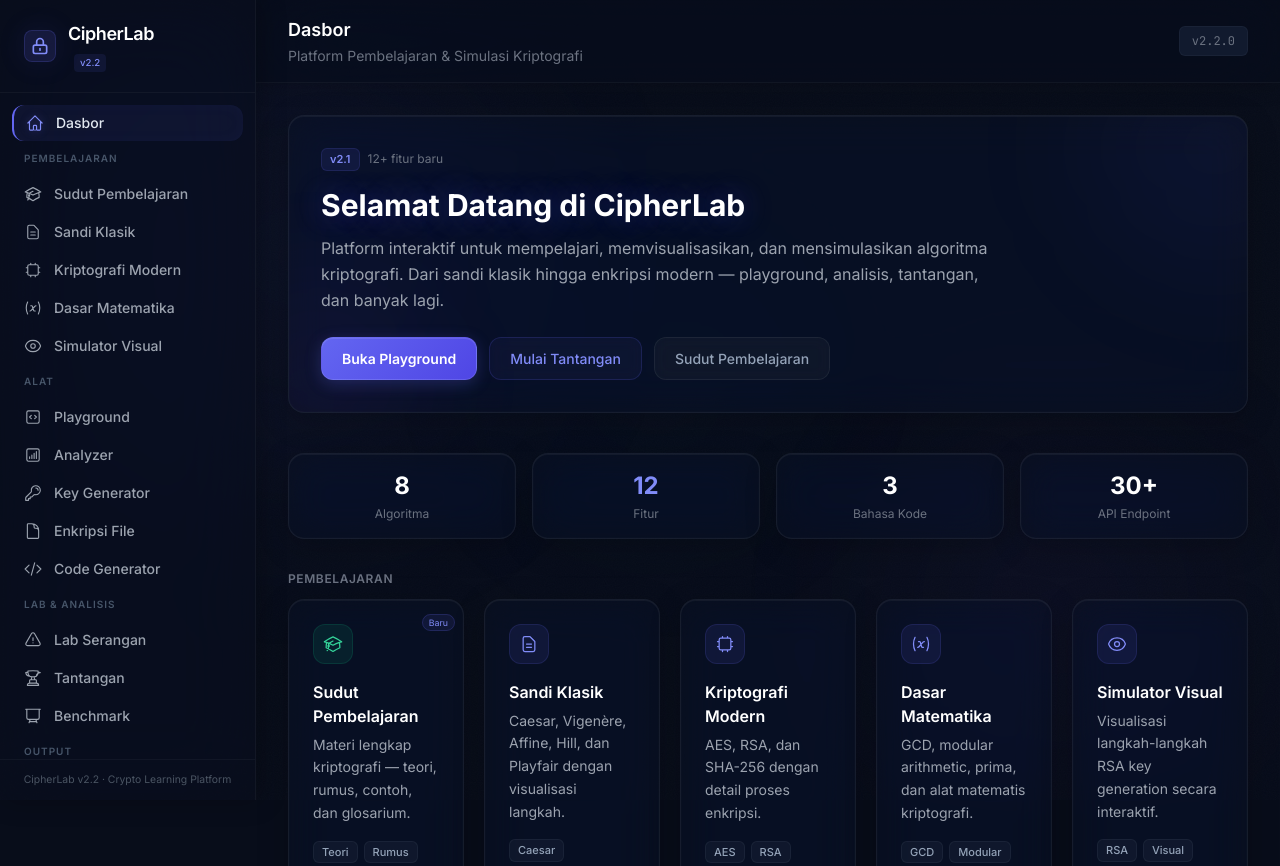
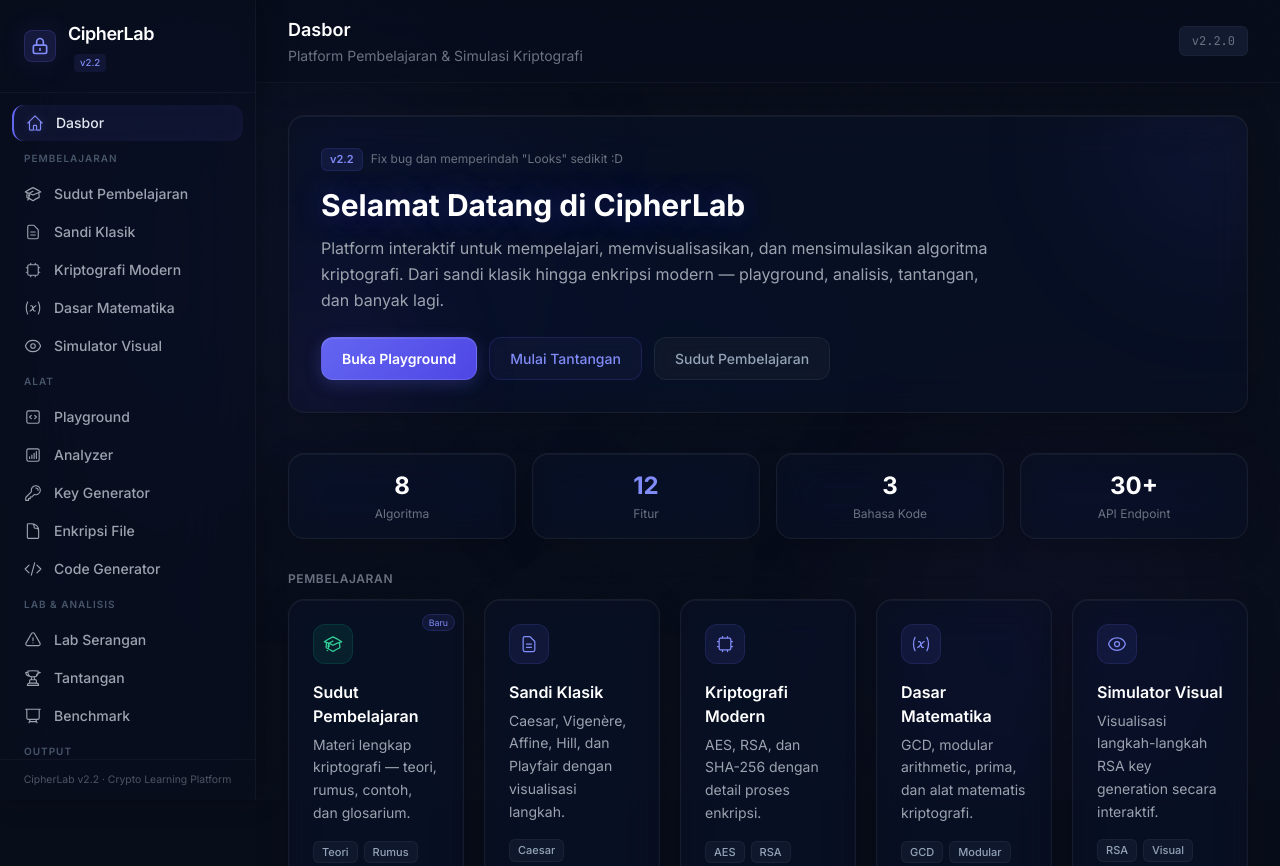
Before and after one commit to erga2904/Kriptografi, a Flask app: page / in a window 1280 px wide. Shown: the top 866 px of the page. Run offline with Flask 3, Linux system fonts and the light colour scheme; some libraries are stand-ins or nearby versions.

Commit message:
Update index.html

```diff
--- a/app/templates/index.html
+++ b/app/templates/index.html
@@ -13,8 +13,8 @@
         <div class="absolute -bottom-16 -left-16 w-48 h-48 bg-purple-500/5 rounded-full blur-3xl pointer-events-none"></div>
         <div class="relative">
             <div class="flex items-center gap-2 mb-4">
-                <span class="badge-accent">v2.1</span>
-                <span class="text-xs text-gray-500">12+ fitur baru</span>
+                <span class="badge-accent">v2.2</span>
+                <span class="text-xs text-gray-500">Fix bug dan memperindah "Looks" sedikit :D</span>
             </div>
             <h2 class="text-3xl font-bold text-white mb-3 glow-text">Selamat Datang di CipherLab</h2>
             <p class="text-gray-400 max-w-2xl leading-relaxed">
```
